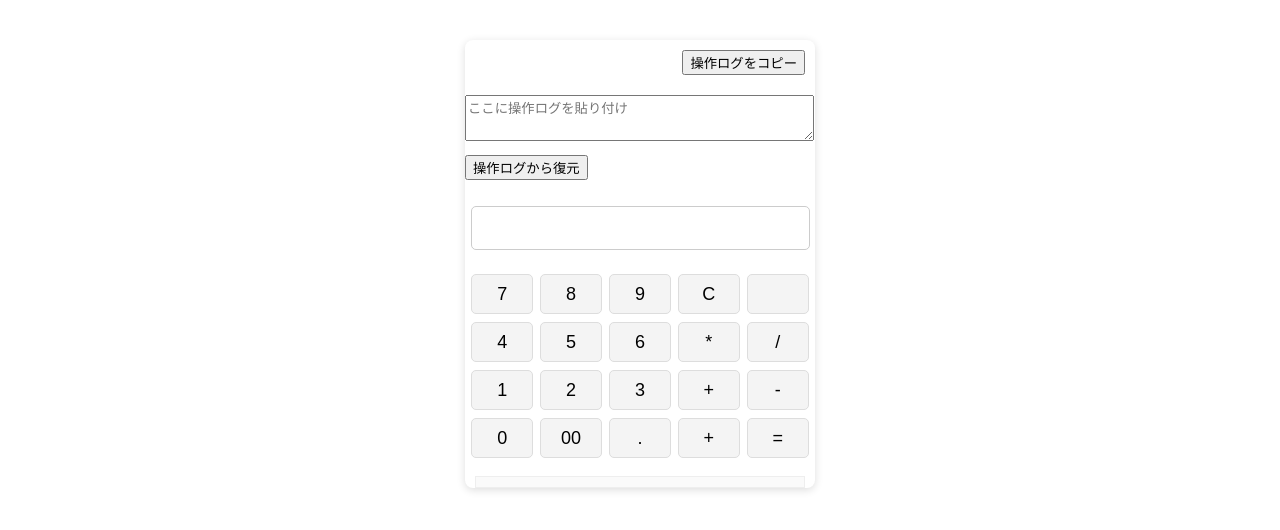
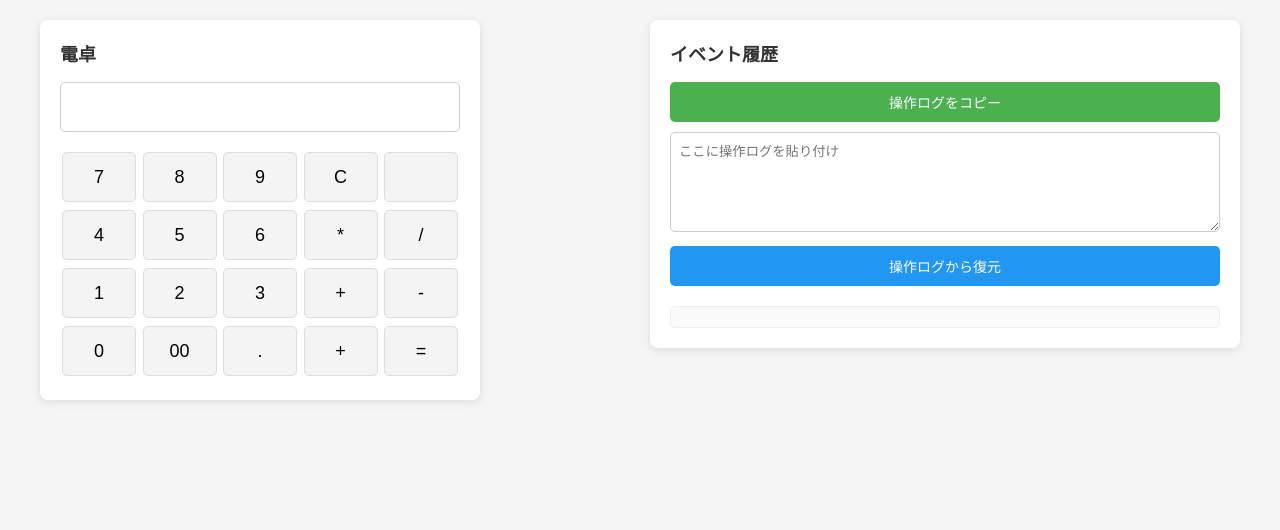
Before and after one commit to akinoriakatsuka/es-dentaku, a plain HTML site: page dentaku.html in a window 1280 px wide. Drawn offline with Linux system fonts and the light colour scheme.

Commit message:
スタイル調整

```diff
--- a/dentaku.html
+++ b/dentaku.html
@@ -5,28 +5,61 @@
     <meta charset="UTF-8">
     <title>Event Sourcing電卓</title>
     <style>
-        .calculator {
-            width: 350px;
-            margin: 40px auto;
+        body {
+            margin: 0;
+            padding: 20px;
+            background: #f5f5f5;
+            font-family: sans-serif;
+        }
+
+        .container {
+            max-width: 1200px;
+            margin: 0 auto;
+            display: grid;
+            grid-template-columns: 1fr 1fr;
+            gap: 20px;
+            align-items: start;
+        }
+
+        @media (max-width: 768px) {
+            .container {
+                grid-template-columns: 1fr;
+            }
+        }
+
+        .calc-section,
+        .history-section {
             background: #fff;
             border-radius: 8px;
             box-shadow: 0 2px 8px #ddd;
+            padding: 20px;
+        }
+
+        .calc-section {
+            max-width: 400px;
+        }
+
+        @media (max-width: 768px) {
+            .calc-section {
+                max-width: 100%;
+            }
         }
 
         #result {
-            width: 95%;
-            height: 40px;
-            font-size: 18px;
+            width: 100%;
+            height: 50px;
+            font-size: 24px;
             text-align: right;
-            margin: 16px 6px;
+            margin-bottom: 16px;
             border: 1px solid #ccc;
             border-radius: 5px;
+            padding: 0 10px;
+            box-sizing: border-box;
         }
 
         .keys {
             display: flex;
             flex-wrap: wrap;
-            padding: 4px;
         }
 
         .key-row {
@@ -38,7 +71,7 @@
 
         .keys button {
             width: calc(20% - 6px);
-            height: 40px;
+            height: 50px;
             font-size: 18px;
             margin: 2px;
             border-radius: 5px;
@@ -51,25 +84,85 @@
             background: #eef;
         }
 
+        .calc-section h2,
+        .history-section h2 {
+            margin-top: 0;
+            margin-bottom: 16px;
+            font-size: 18px;
+            color: #333;
+        }
+
+        #copyLogBtn {
+            width: 100%;
+            padding: 10px;
+            margin-bottom: 10px;
+            background: #4CAF50;
+            color: white;
+            border: none;
+            border-radius: 5px;
+            cursor: pointer;
+            font-size: 14px;
+        }
+
+        #copyLogBtn:hover {
+            background: #45a049;
+        }
+
+        #importLogArea {
+            width: 100%;
+            height: 100px;
+            margin-bottom: 10px;
+            resize: vertical;
+            padding: 8px;
+            box-sizing: border-box;
+            border: 1px solid #ccc;
+            border-radius: 5px;
+            font-family: monospace;
+        }
+
+        #importLogBtn {
+            width: 100%;
+            padding: 10px;
+            margin-bottom: 20px;
+            background: #2196F3;
+            color: white;
+            border: none;
+            border-radius: 5px;
+            cursor: pointer;
+            font-size: 14px;
+        }
+
+        #importLogBtn:hover {
+            background: #0b7dda;
+        }
+
         .event-log {
             font-size: 12px;
             color: #555;
-            max-height: 80px;
+            max-height: 300px;
             overflow-y: auto;
-            margin: 10px;
             border: 1px solid #eee;
             background: #fafafa;
-            padding: 5px;
+            padding: 10px;
+            border-radius: 5px;
+            font-family: monospace;
+        }
+
+        .event-log div {
+            padding: 4px 0;
+            border-bottom: 1px solid #eee;
+        }
+
+        .event-log div:last-child {
+            border-bottom: none;
         }
     </style>
 </head>
 
 <body>
-    <div class="calculator">
-        <button id="copyLogBtn" style="margin: 10px; float: right;">操作ログをコピー</button>
-        <textarea id="importLogArea" placeholder="ここに操作ログを貼り付け"
-            style="width:98%;height:40px;margin:10px 0;resize:vertical;"></textarea>
-        <button id="importLogBtn" style="margin-bottom:10px;">操作ログから復元</button>
+    <div class="container">
+        <div class="calc-section">
+            <h2>電卓</h2>
             <input type="text" id="result" readonly>
             <div class="keys">
                 <div class="key-row">
@@ -101,7 +194,15 @@
                     <button onclick="calcResult()">=</button>
                 </div>
             </div>
+        </div>
+
+        <div class="history-section">
+            <h2>イベント履歴</h2>
+            <button id="copyLogBtn">操作ログをコピー</button>
+            <textarea id="importLogArea" placeholder="ここに操作ログを貼り付け"></textarea>
+            <button id="importLogBtn">操作ログから復元</button>
             <div class="event-log" id="eventLog"></div>
+        </div>
     </div>
     <script>
         class CalculatorEvent {
```
Lines whose indentation alone changed are shown as unchanged.
